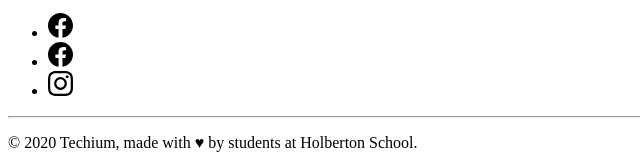
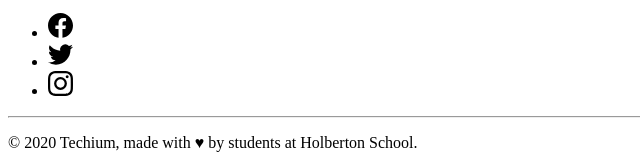
Before and after one commit to jemn21819/holbertonschool-web_front_end, a plain HTML site: page 0x00-html_advanced/index.html in a window 1280 px wide. Shown: the part 4779-4944 px from the top of the page, 0-640 px from the left. Drawn offline with Linux system fonts and the light colour scheme.

Commit message:
adding task 37 file

```diff
--- a/0x00-html_advanced/index.html
+++ b/0x00-html_advanced/index.html
@@ -200,17 +200,20 @@
             <p>234 Washington Street <br> Urbana, Illinois</p>
             <div>
                 <ul>
-                    <li><a href="https://www.facebook.com/HolbertonSchool/"><svg viewbox="0 0 24 24" xmlns="http://www.w3.org/2000/svg" width="25px" height="25px">
+                    <li><a href="https://www.facebook.com/HolbertonSchool/">
+                        <svg viewbox="0 0 24 24" xmlns="http://www.w3.org/2000/svg" width="25px" height="25px">
                         <title>
                         Facebook icon
                         </title>
                         <path d="M23.998 12c0-6.628-5.372-12-11.999-12C5.372 0 0 5.372 0 12c0 5.988 4.388 10.952 10.124 11.852v-8.384H7.078v-3.469h3.046V9.356c0-3.008 1.792-4.669 4.532-4.669 1.313 0 2.686.234 2.686.234v2.953H15.83c-1.49 0-1.955.925-1.955 1.874V12h3.328l-.532 3.469h-2.796v8.384c5.736-.9 10.124-5.864 10.124-11.853z"/>
-                        </svg></a></li>
-                    <li><a href="https://twitter.com/holbertonschool"><svg viewbox="0 0 24 24" xmlns="http://www.w3.org/2000/svg" width="25px" height="25px">
+                        </svg>
+                    </a></li>
+                    <li><a href="https://twitter.com/holbertonschool">
+                        <svg viewbox="0 0 24 24" xmlns="http://www.w3.org/2000/svg" width="25px" height="25px">
                         <title>
-                        Facebook icon
+                        Twitter icon
                         </title>
-                        <path d="M23.998 12c0-6.628-5.372-12-11.999-12C5.372 0 0 5.372 0 12c0 5.988 4.388 10.952 10.124 11.852v-8.384H7.078v-3.469h3.046V9.356c0-3.008 1.792-4.669 4.532-4.669 1.313 0 2.686.234 2.686.234v2.953H15.83c-1.49 0-1.955.925-1.955 1.874V12h3.328l-.532 3.469h-2.796v8.384c5.736-.9 10.124-5.864 10.124-11.853z"/>
+                        <path d="M23.954 4.569a10 10 0 0 1-2.825.775 4.958 4.958 0 0 0 2.163-2.723c-.951.555-2.005.959-3.127 1.184a4.92 4.92 0 0 0-8.384 4.482C7.691 8.094 4.066 6.13 1.64 3.161a4.822 4.822 0 0 0-.666 2.475c0 1.71.87 3.213 2.188 4.096a4.904 4.904 0 0 1-2.228-.616v.061a4.923 4.923 0 0 0 3.946 4.827 4.996 4.996 0 0 1-2.212.085 4.937 4.937 0 0 0 4.604 3.417 9.868 9.868 0 0 1-6.102 2.105c-.39 0-.779-.023-1.17-.067a13.995 13.995 0 0 0 7.557 2.209c9.054 0 13.999-7.496 13.999-13.986 0-.209 0-.42-.015-.63a9.936 9.936 0 0 0 2.46-2.548l-.047-.02z"/>
                         </svg></a></li>
                     <li><a href="https://www.instagram.com/holbertonschool/"><svg viewbox="0 0 24 24" xmlns="http://www.w3.org/2000/svg" width="25px" height="25px">
                         <title>
```
